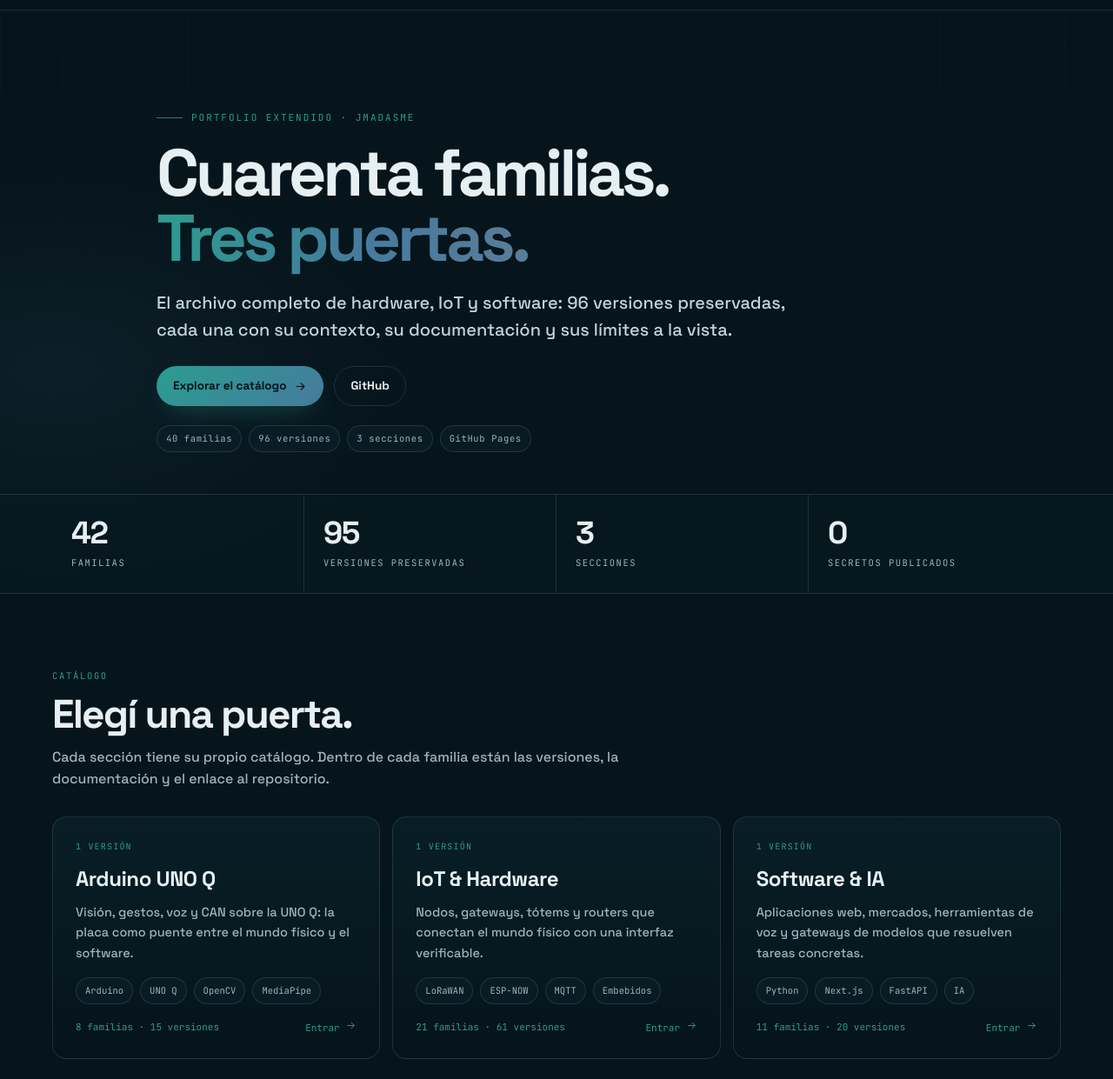
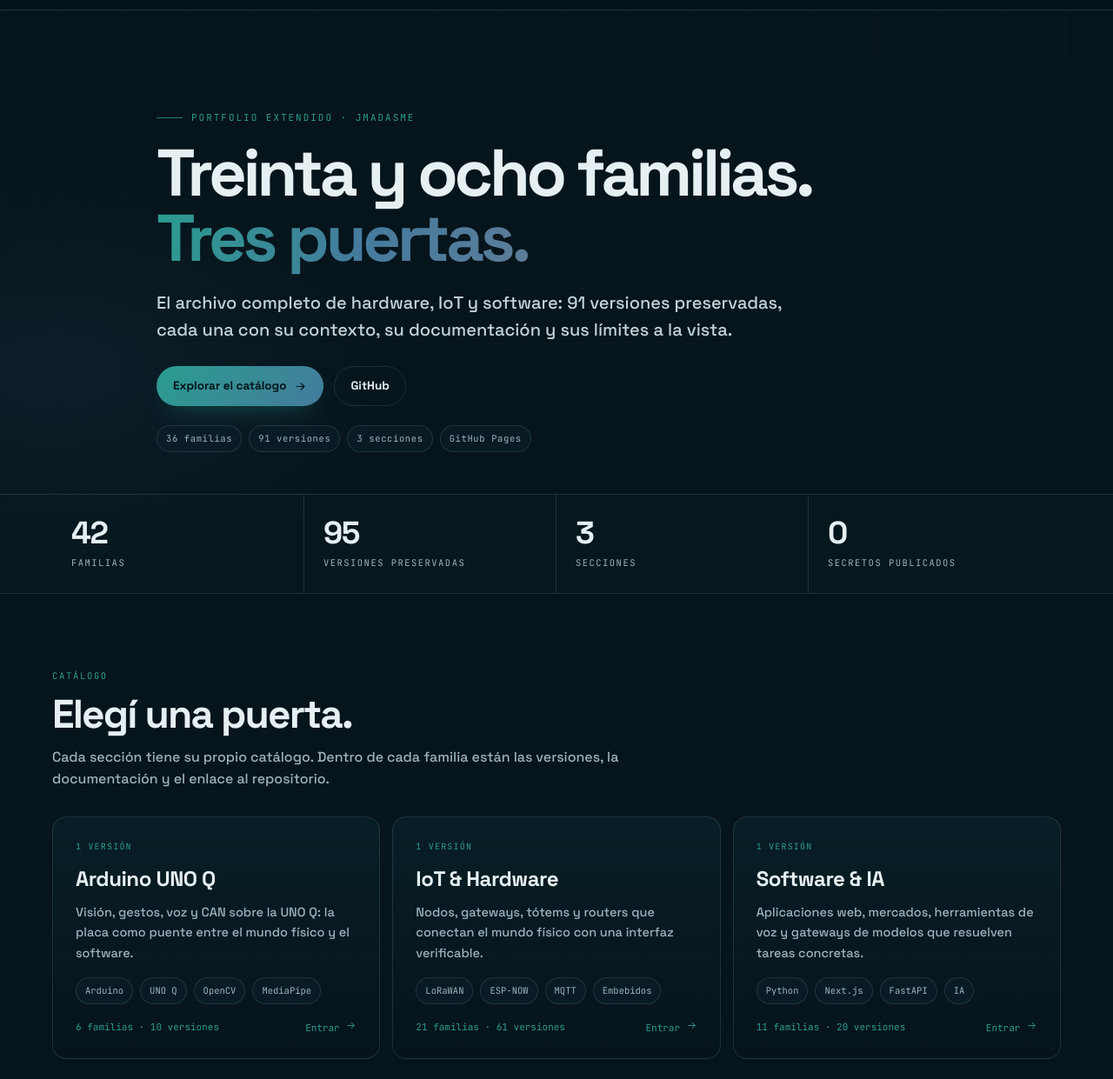
Before and after one commit to jmadasme/jmadasme.github.io, a plain HTML site: page index.html in a window 1280 px wide. Shown: the part 59-1300 px from the top of the page at 87% size. Drawn offline with Linux system fonts and the light colour scheme.

```diff
--- a/index.html
+++ b/index.html
@@ -3,10 +3,10 @@
 <head>
 <meta charset="utf-8">
 <meta name="viewport" content="width=device-width,initial-scale=1">
-<title>jmadasme · 40 familias, tres secciones</title>
-<meta name="description" content="Portfolio de jmadasme: 40 familias de Arduino UNO Q, IoT &amp; Hardware y Software &amp; IA, con 96 versiones preservadas.">
-<meta property="og:title" content="jmadasme · 40 familias, tres secciones">
-<meta property="og:description" content="Portfolio de jmadasme: 40 familias de Arduino UNO Q, IoT &amp; Hardware y Software &amp; IA, con 96 versiones preservadas.">
+<title>jmadasme · 36 familias, tres secciones</title>
+<meta name="description" content="Portfolio de jmadasme: 36 familias de Arduino UNO Q, IoT &amp; Hardware y Software &amp; IA, con 91 versiones preservadas.">
+<meta property="og:title" content="jmadasme · 36 familias, tres secciones">
+<meta property="og:description" content="Portfolio de jmadasme: 36 familias de Arduino UNO Q, IoT &amp; Hardware y Software &amp; IA, con 91 versiones preservadas.">
 <meta property="og:image" content="assets/og.png">
 <meta property="og:type" content="website">
 <meta name="twitter:card" content="summary_large_image">
@@ -145,10 +145,10 @@ h2{font-size:clamp(30px,4vw,46px);line-height:1.05;letter-spacing:-.04em;margin:
 <main id="top">
 <section class="hero"><div class="wrap" style="max-width:920px">
   <div class="eyebrow">Portfolio extendido · jmadasme</div>
-  <h1>Cuarenta familias.<br><span class="grad">Tres puertas.</span></h1>
-  <p class="lead">El archivo completo de hardware, IoT y software: 96 versiones preservadas, cada una con su contexto, su documentación y sus límites a la vista.</p>
+  <h1>Treinta y ocho familias.<br><span class="grad">Tres puertas.</span></h1>
+  <p class="lead">El archivo completo de hardware, IoT y software: 91 versiones preservadas, cada una con su contexto, su documentación y sus límites a la vista.</p>
   <div class="hero-actions"><a class="btn btn-primary" href="#secciones">Explorar el catálogo <svg viewBox="0 0 24 24" width="15" height="15" fill="none" stroke="currentColor" stroke-width="1.7" stroke-linecap="round" stroke-linejoin="round" aria-hidden="true"><path d="M5 12h14M13 6l6 6-6 6"/></svg></a><a class="btn btn-ghost" href="https://github.com/jmadasme" target="_blank" rel="noopener">GitHub</a></div>
-  <div class="badges"><span class="badge">40 familias</span><span class="badge">96 versiones</span><span class="badge">3 secciones</span><span class="badge">GitHub Pages</span></div>
+  <div class="badges"><span class="badge">36 familias</span><span class="badge">91 versiones</span><span class="badge">3 secciones</span><span class="badge">GitHub Pages</span></div>
 </div></section>
 
 <section class="stats"><div class="wrap stats-grid"><div class="stat"><div class="stat-num">42</div><div class="stat-label">familias</div></div><div class="stat"><div class="stat-num">95</div><div class="stat-label">versiones preservadas</div></div><div class="stat"><div class="stat-num">3</div><div class="stat-label">secciones</div></div><div class="stat"><div class="stat-num">0</div><div class="stat-label">secretos publicados</div></div></div></section>
@@ -161,7 +161,7 @@ h2{font-size:clamp(30px,4vw,46px);line-height:1.05;letter-spacing:-.04em;margin:
   <p style="margin-bottom:16px">Visión, gestos, voz y CAN sobre la UNO Q: la placa como puente entre el mundo físico y el software.</p>
   <div class="chips"><span class="chip">Arduino</span><span class="chip">UNO Q</span><span class="chip">OpenCV</span><span class="chip">MediaPipe</span></div>
   <div style="display:flex;justify-content:space-between;align-items:center;margin-top:18px;font-family:var(--mono);font-size:11px;color:var(--accent)">
-    <span>8 familias · 15 versiones</span><span>Entrar <svg viewBox="0 0 24 24" width="13" height="13" fill="none" stroke="currentColor" stroke-width="1.7" stroke-linecap="round" stroke-linejoin="round" aria-hidden="true"><path d="M5 12h14M13 6l6 6-6 6"/></svg></span>
+    <span>6 familias · 10 versiones</span><span>Entrar <svg viewBox="0 0 24 24" width="13" height="13" fill="none" stroke="currentColor" stroke-width="1.7" stroke-linecap="round" stroke-linejoin="round" aria-hidden="true"><path d="M5 12h14M13 6l6 6-6 6"/></svg></span>
   </div>
 </a><a class="card reveal" href="/iot/" style="display:block;padding:26px">
   <span class="tag">1 versión</span>
@@ -194,7 +194,7 @@ h2{font-size:clamp(30px,4vw,46px);line-height:1.05;letter-spacing:-.04em;margin:
 <section class="cta"><div class="wrap"><div class="cta-box reveal"><div class="kicker">jmadasme</div><h2>Del prototipo a la documentación.</h2><p>Hardware, IoT, automatización y software. Todo con el mismo estándar: que otra persona pueda entenderlo, usarlo y continuarlo.</p><div class="hero-actions" style="justify-content:center"><a class="btn btn-primary" href="/iot/">Empezar por IoT <svg viewBox="0 0 24 24" width="15" height="15" fill="none" stroke="currentColor" stroke-width="1.7" stroke-linecap="round" stroke-linejoin="round" aria-hidden="true"><path d="M5 12h14M13 6l6 6-6 6"/></svg></a><a class="btn btn-ghost" href="/software/">Ver Software</a></div></div></div></section>
 </main>
 <footer class="footer"><div class="wrap footer-grid">
-  <div><strong style="color:var(--text)">jmadasme.portfolio</strong> · 40 familias, 96 versiones, 3 secciones.<br>Documentación y sitios publicados con GitHub Pages.<br>Contacto · <a href="mailto:jmadasme@gmail.com">jmadasme@gmail.com</a> · <a href="mailto:jmadasme@protonmail.com">jmadasme@protonmail.com</a> · Telegram <a href="https://t.me/jmadasme" target="_blank" rel="noopener">@jmadasme</a></div>
+  <div><strong style="color:var(--text)">jmadasme.portfolio</strong> · 36 familias, 91 versiones, 3 secciones.<br>Documentación y sitios publicados con GitHub Pages.<br>Contacto · <a href="mailto:jmadasme@gmail.com">jmadasme@gmail.com</a> · <a href="mailto:jmadasme@protonmail.com">jmadasme@protonmail.com</a> · Telegram <a href="https://t.me/jmadasme" target="_blank" rel="noopener">@jmadasme</a></div>
   <div><a href="/arduino-unoq/">Arduino UNO Q</a> · <a href="/iot/">IoT &amp; Hardware</a> · <a href="/software/">Software &amp; IA</a> · <a href="https://github.com/jmadasme" target="_blank" rel="noopener">GitHub</a></div>
 </div></footer>
 
```
